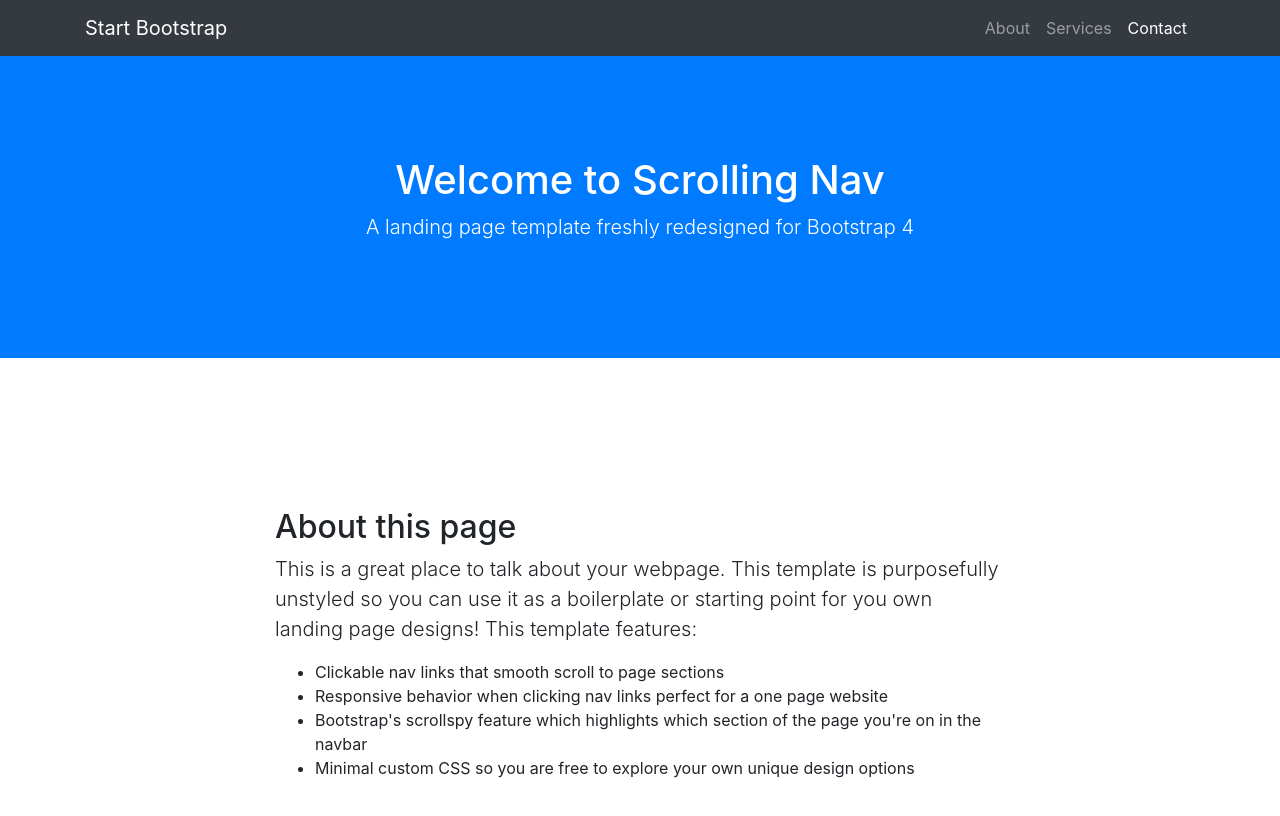
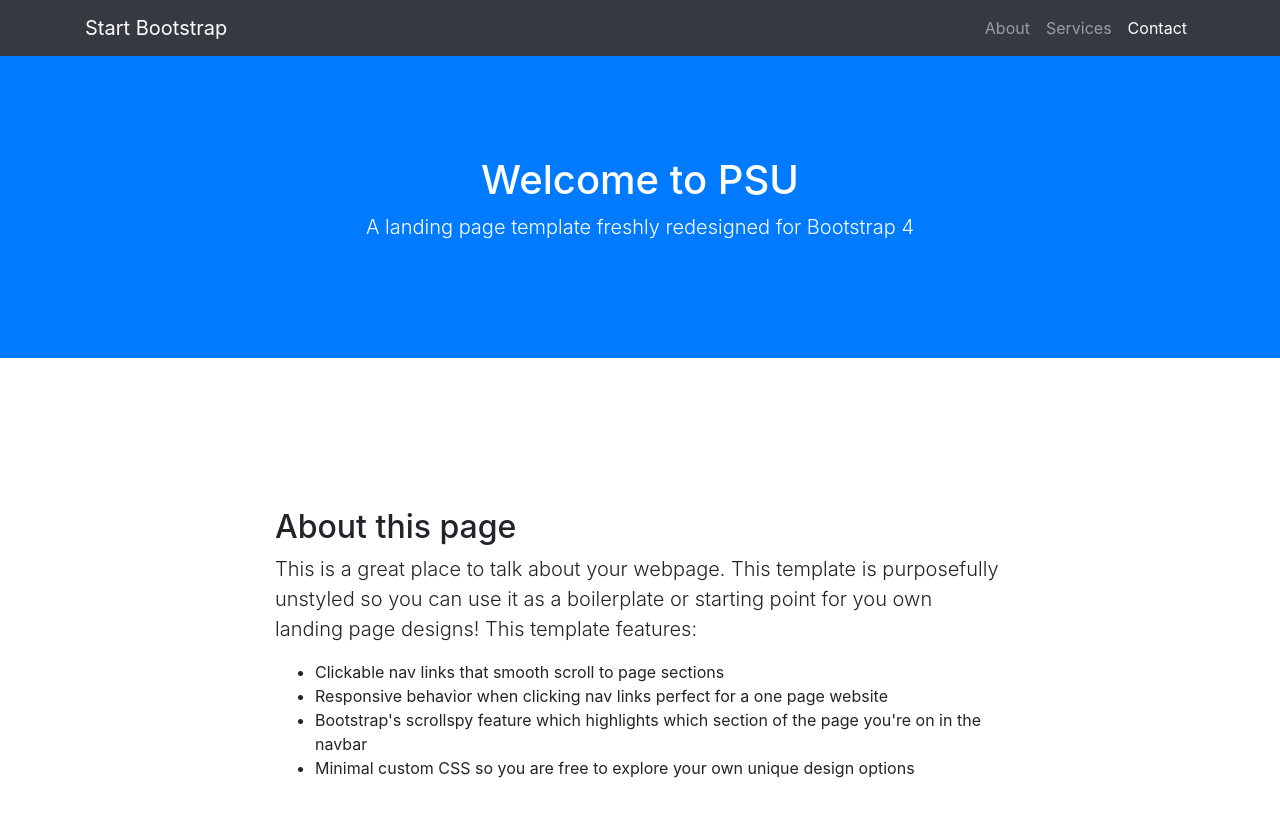
Before and after one commit to ThanakritTG8/SCM2020-6030213040, a website with bundled scripts: page index.html in a window 1280 px wide. Shown: the top 816 px of the page. Built offline with nearby package versions, Linux system fonts and the light colour scheme.

Commit message:
commit change

```diff
--- a/index.html
+++ b/index.html
@@ -45,7 +45,7 @@
 
   <header class="bg-primary text-white">
     <div class="container text-center">
-      <h1>Welcome to Scrolling Nav</h1>
+      <h1>Welcome to PSU</h1>
       <p class="lead">A landing page template freshly redesigned for Bootstrap 4</p>
     </div>
   </header>
```
